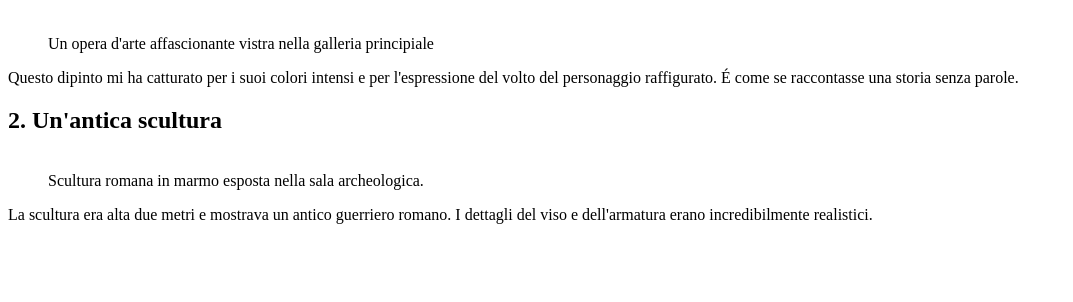
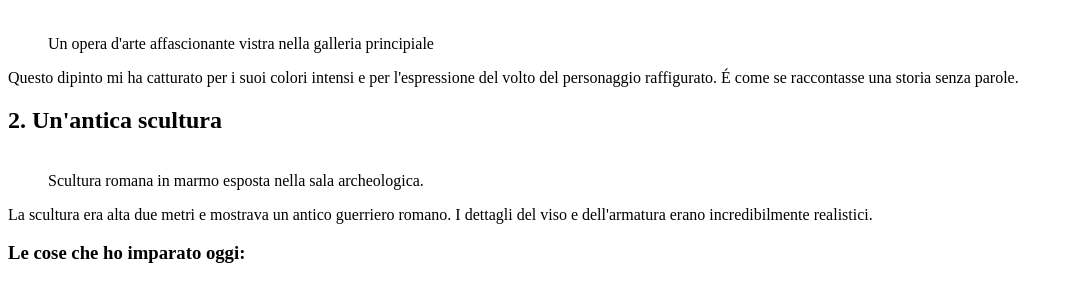
Before and after one commit to salvatorescalise1999/htmlcss-repo, a plain HTML site: page index.html in a window 1280 px wide. Shown: the part 110-412 px from the top of the page, without its empty margins (0-1073 px from the left). Drawn offline with Linux system fonts and the light colour scheme.

Commit message:
aggiunta del titolo alla section riassunto della giornata

```diff
--- a/index.html
+++ b/index.html
@@ -42,7 +42,10 @@
 
         </section>
 
+        <!--riassunto della giornata-->
         <section>
+
+            <h3>Le cose che ho imparato oggi:</h3>
 
         </section>
 
```
